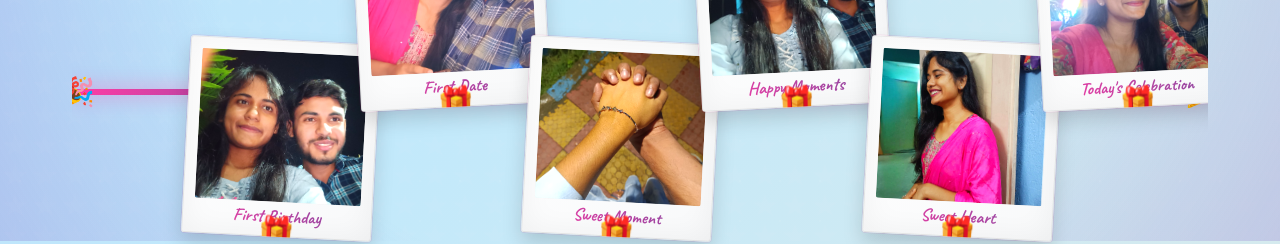
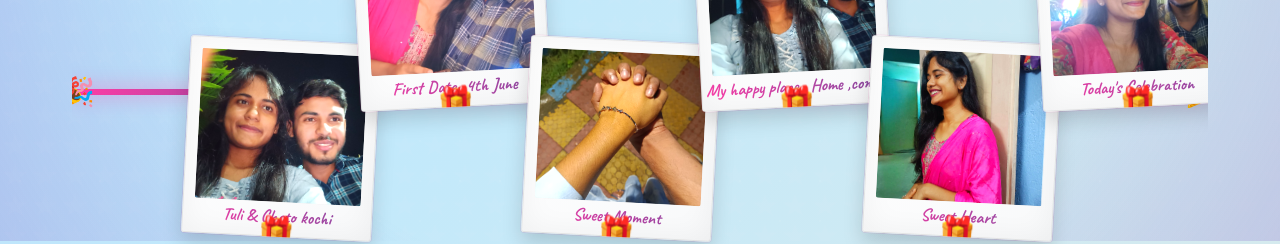
Before and after one commit to sajalmaity907/happy_birthday, a plain HTML site: page surprise.html in a window 1280 px wide. Shown: the part 559-803 px from the top of the page. Drawn offline with Linux system fonts and the light colour scheme.

Commit message:
Update surprise.html

```diff
--- a/surprise.html
+++ b/surprise.html
@@ -730,30 +730,30 @@
       const milestones = [
         {
           id: 1,
-          title: "First Birthday",
+          title: "Tuli & Choto kochi",
           image: "pic1.jpg",
-          caption: "The day it all began - tiny hands reaching for that first cake, eyes wide with wonder. A star was born!",
-          position: 10 // percentage position along the timeline
+          caption: "On this specail day i want to tell u that you are the most precious soul & person of my entire world. Thank u for coming in my life forever",
+          position: 10 // percentage position along the timeline smile e
         },
         {
           id: 2,
-          title: "First Date",
+          title: "First Date- 4th June",
           image: "pic2.jpg",
-          caption: "Growing up with laughter and imagination, each birthday bringing new adventures and cherished memories.",
+          caption: "Our first date wasn’t just a day, it was the moment when my heart found its favorite place .",
           position: 25
         },
         {
           id: 3,
           title: "Sweet Moment",
           image: "pic3.jpg",
-          caption: "A milestone celebration filled with dreams and possibilities, stepping into the world with confidence and joy.",
+          caption: "Hand in hand, walking together on the Road and hugging tightly eachother and when we talk, i feel a connection that ties my soul to yours .",
           position: 40
         },
         {
           id: 4,
-          title: "Happy Moments",
+          title: "My happy place , Home ,comfort zone",
           image: "pic4.jpg",
-          caption: "Achievements to celebrate! Proudly moving forward with determination and a heart full of ambition.",
+          caption: "I am lucky to have you forever in my life , as a blessing of God",
           position: 55
         },
         {
```
